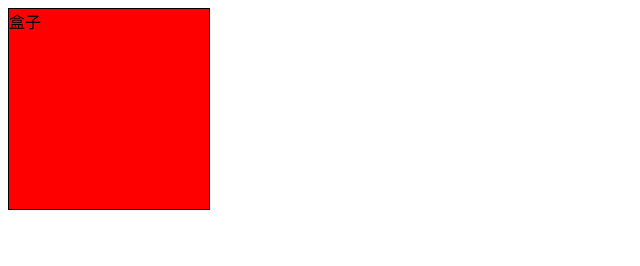
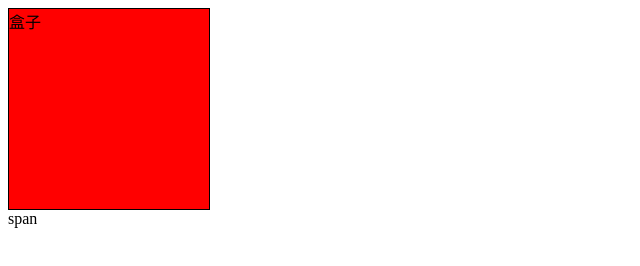
Before and after one commit to ZaGCool/git_demo, a plain HTML site: page index.html in a window 1280 px wide. Shown: the full height of the page, 0-640 px from the left. Drawn offline with Linux system fonts and the light colour scheme.

Commit message:
设置span

```diff
--- a/index.html
+++ b/index.html
@@ -17,6 +17,7 @@
 
 <body>
     <div id="box">盒子</div>
+    <span>span</span>
 </body>
 
 </html>
```
